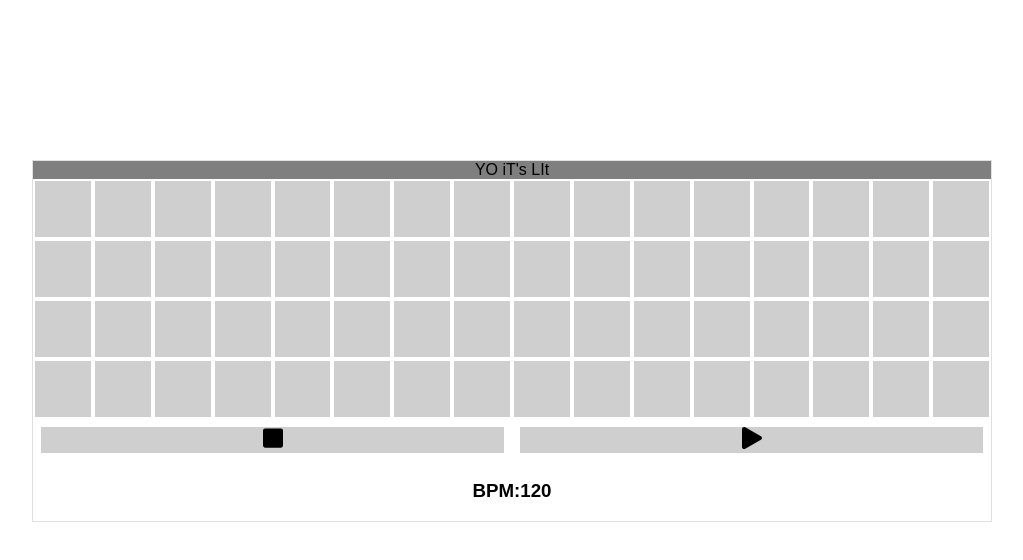
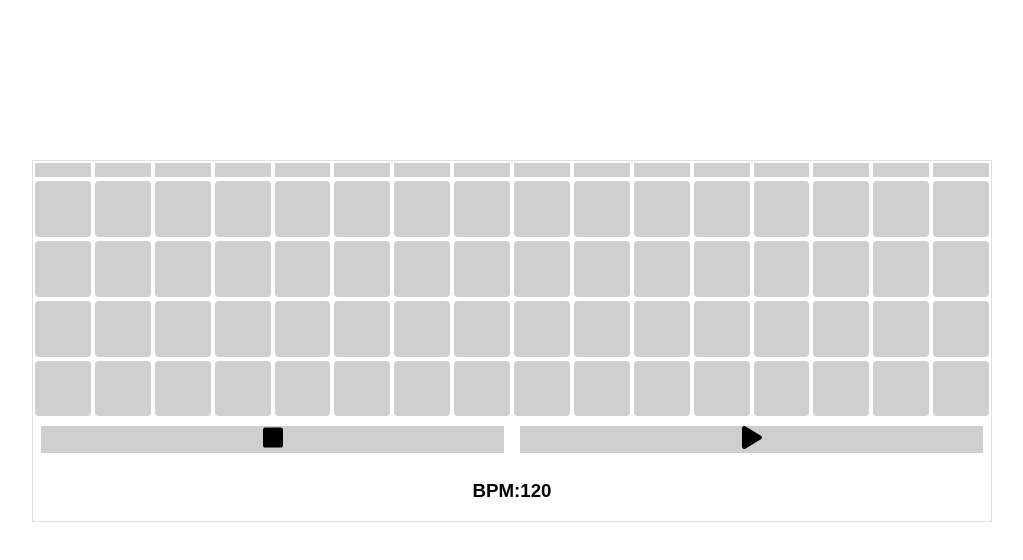
Before and after one commit to hvdson/tone-js-sandbox, a React (Create React App) app: page / in a window 1280 px wide. Shown: the top 560 px of the page, without its empty margins (128-1151 px from the left). Built offline with nearby package versions, Linux system fonts and the light colour scheme.

Commit message:
added top grid to keep track visually of where the sequencer is

```diff
--- a/src/App.css
+++ b/src/App.css
@@ -43,10 +43,28 @@
   text-align: center;
   flex: 1 0 auto;
   height: auto;
+  border-radius: 4px;
 }
 
 .flex-item:hover {
   background-color: rgba(240, 53, 53, 0.493);
+}
+
+.position-item:before {
+  content: '';
+  float: left;
+  padding-top: 25%;
+}
+
+.position-item {
+  background: rgb(207, 207, 207);
+  margin: 2px;
+  color: white;
+  font-weight: bold;
+  font-size: 1.5em;
+  text-align: center;
+  flex: 1 0 auto;
+  height: auto;
 }
 
 .grid-on {
--- a/src/components/Grid.jsx
+++ b/src/components/Grid.jsx
@@ -21,7 +21,7 @@ export default class Grid extends Component {
       playing: false,
       currentStep: -1,
       totalSteps: 16,
-      gridPosition: [0, 0, 0, 0, 0, 0, 0, 0, 0, 0, 0, 0, 0, 0, 0, 0],
+      positionGrid: [0, 0, 0, 0, 0, 0, 0, 0, 0, 0, 0, 0, 0, 0, 0, 0],
       transportGrid: {
         kick: [0, 0, 0, 0, 0, 0, 0, 0, 0, 0, 0, 0, 0, 0, 0, 0],
         snare : [0, 0, 0, 0, 0, 0, 0, 0, 0, 0, 0, 0, 0, 0, 0, 0],
@@ -94,6 +94,16 @@ export default class Grid extends Component {
     )
   }
 
+  _renderPositionGrid = () => {
+    return (
+      <div className="flex-container">
+        {Array.apply(null, this.state.positionGrid).map((i, idx) => {
+          return <PositionGridItem idx={idx} toggle={this.state.positionGrid[idx]} />
+        })}
+      </div>
+    )
+  }
+
   /**
  * Copied from @florida
  * Receives messages from the timer in the service worker
@@ -117,7 +127,7 @@ export default class Grid extends Component {
     //repeated event every 8th note
     Tone.Transport.start().scheduleRepeat( (time) => {
       //do something with the time
-      console.log(this.state.gridPosition);
+      console.log(this.state.positionGrid);
       // console.log(Tone.Transport.state);
       // console.log(Tone.Transport.ticks);
       // console.log(Tone.Transport.position);
@@ -138,7 +148,9 @@ export default class Grid extends Component {
   render() {
     return (
       <div className="container">
-        <div className="dimmed">YO iT's LIt</div>
+        <div>
+          {this._renderPositionGrid()}
+        </div>
 
         <div id="transport-grid" className="transport">
           {this._renderFlexItem('kick')}
@@ -176,3 +188,19 @@ class GridItem extends Component {
     )
   }
 }
+
+class PositionGridItem extends Component {
+  _handleToggle = () => {
+    if (this.props.toggle === ON) {
+      return 'position-item grid-on';
+    } else {
+      return 'position-item';
+    }
+  }
+
+  render() {
+    return (
+      <div id={`positionGrid-${this.props.idx}`} className={this._handleToggle()}></div>
+    )
+  }
+}
```
